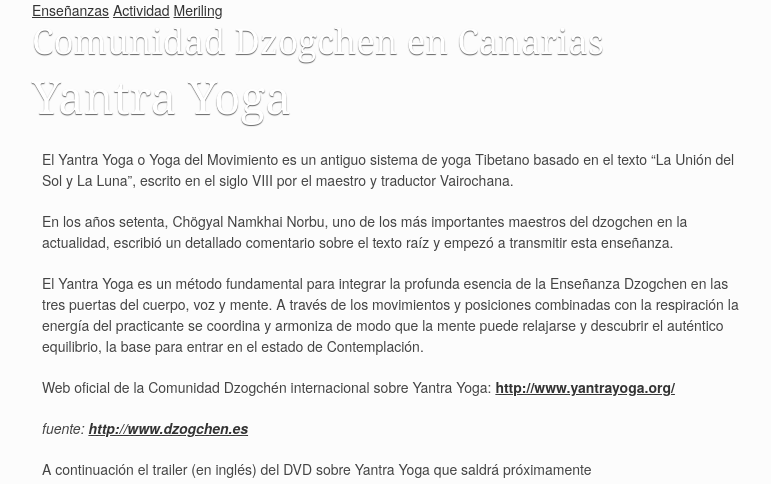
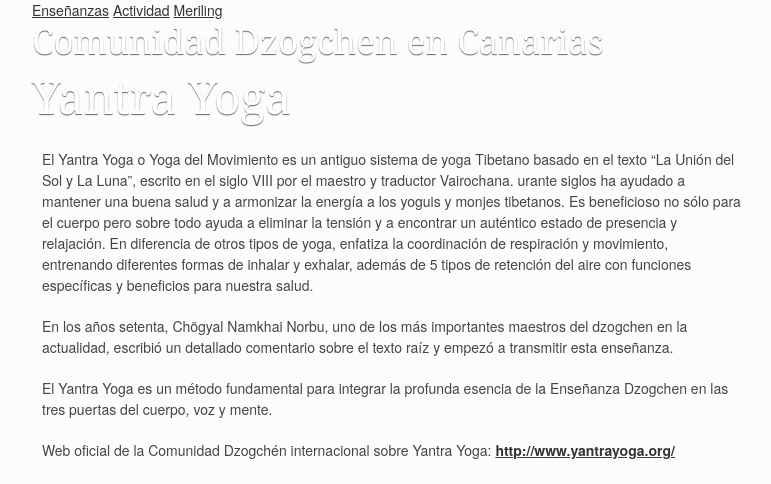
Before and after one commit to k1000/meriling, a Jekyll site: the page built from azul/yantra-yoga.md, in a window 1280 px wide. Shown: the top 484 px of the page, without its empty margins (128-899 px from the left). Built offline with Jekyll 4.4.1, drawn with Linux system fonts in a browser that asks for light colours; nearby versions of some CDN libraries; some web fonts are replaced; comment, search, counter and statistics services are not loaded.

Commit message:
Update azul/yantra-yoga.md

```diff
--- a/azul/yantra-yoga.md
+++ b/azul/yantra-yoga.md
@@ -6,10 +6,13 @@
 source: www.dzogchen.es
 ---
 El Yantra Yoga o Yoga del Movimiento es un antiguo sistema de yoga Tibetano basado en el texto “La Unión del Sol y La Luna”, escrito en el siglo VIII por el maestro y traductor Vairochana.
+urante siglos ha ayudado a mantener una buena salud y a armonizar la energía a los yoguis y monjes tibetanos.
+Es beneficioso no sólo para el cuerpo pero sobre todo ayuda a eliminar la tensión y a encontrar un auténtico estado de presencia y relajación.
+En diferencia de otros tipos de yoga, enfatiza la coordinación de respiración y movimiento, entrenando diferentes formas de inhalar y exhalar, además de 5 tipos de retención del aire con funciones específicas y beneficios para nuestra salud.
 
 En los años setenta, Chögyal Namkhai Norbu, uno de los más importantes maestros del dzogchen en la actualidad, escribió un detallado comentario sobre el texto raíz y empezó a transmitir esta enseñanza.
 
-El Yantra Yoga es un método fundamental para integrar la profunda esencia de la Enseñanza Dzogchen en las tres puertas del cuerpo, voz y mente. A través de los movimientos y posiciones combinadas con la respiración la energía del practicante se coordina y armoniza de modo que la mente puede relajarse y descubrir el auténtico equilibrio, la base para entrar en el estado de Contemplación.
+El Yantra Yoga es un método fundamental para integrar la profunda esencia de la Enseñanza Dzogchen en las tres puertas del cuerpo, voz y mente.
 
 Web oficial de la Comunidad Dzogchén internacional sobre Yantra Yoga: <http://www.yantrayoga.org/>
 
```
